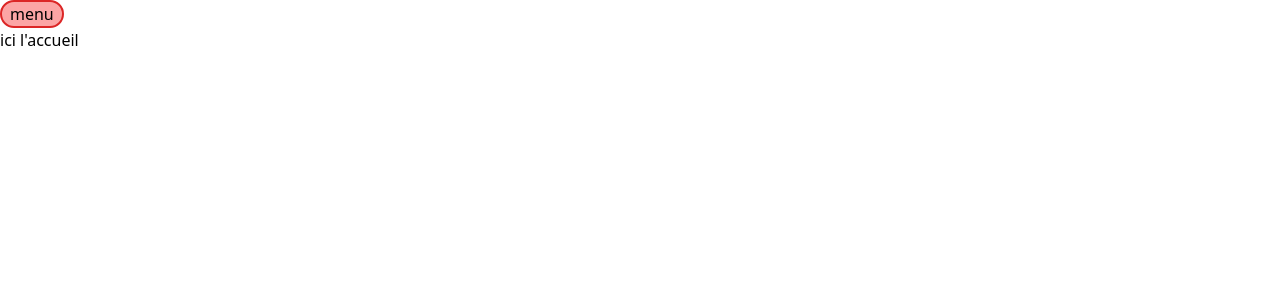
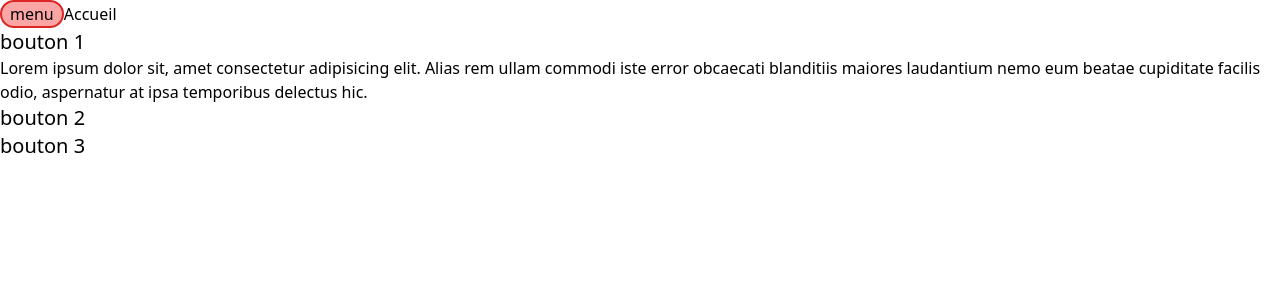
Before and after one commit to MMI-SAE-203/r213-2024-pracht-tp1-Oceane-Robert, a Vue app: page / in a window 1280 px wide. Shown: the top 300 px of the page. Built offline with nearby package versions, Linux system fonts and the light colour scheme.

Commit message:
accordéon

```diff
--- a/src/App.vue
+++ b/src/App.vue
@@ -32,6 +32,7 @@ onErrorCaptured((err, instance, info) => {
         </ul>
       </nav>
     </Transition>
+    <RouterLink to="/">Accueil</RouterLink>
   </header>
   <RouterView v-slot="{ Component }">
     <Suspense>
--- a/src/pages/index.vue
+++ b/src/pages/index.vue
@@ -1,3 +1,20 @@
+<script setup lang="ts">
+import { ref } from 'vue'
+const sectionOpen = ref(1)
+</script>
 <template>
-  <h1>ici l'accueil</h1>
+    <section>
+        <div>
+            <button class="text-xl" @pointerdown="sectionOpen = 1">bouton 1</button>
+            <p v-show="sectionOpen === 1">Lorem ipsum dolor sit, amet consectetur adipisicing elit. Alias rem ullam commodi iste error obcaecati blanditiis maiores laudantium nemo eum beatae cupiditate facilis odio, aspernatur at ipsa temporibus delectus hic.</p>
+        </div>
+        <div>
+            <button class="text-xl" @pointerdown="sectionOpen = 2">bouton 2</button>
+            <p v-show="sectionOpen === 2">Lorem ipsum dolor sit amet consectetur, adipisicing elit. Ducimus commodi, necessitatibus magni laborum numquam corporis officia laboriosam explicabo et adipisci delectus ea reprehenderit, harum quasi nesciunt cupiditate, dolor repellat deleniti.</p>
+        </div>
+        <div>
+            <button class="text-xl" @pointerdown="sectionOpen = 3">bouton 3</button>
+            <p v-show="sectionOpen === 3">Lorem ipsum, dolor sit amet consectetur adipisicing elit. Mollitia culpa quasi praesentium voluptate illo quos magnam esse explicabo, commodi tempora, blanditiis ex soluta, dolorum sit architecto? Repellendus quaerat aspernatur reprehenderit.</p>
+        </div>
+  </section>
 </template>
```
